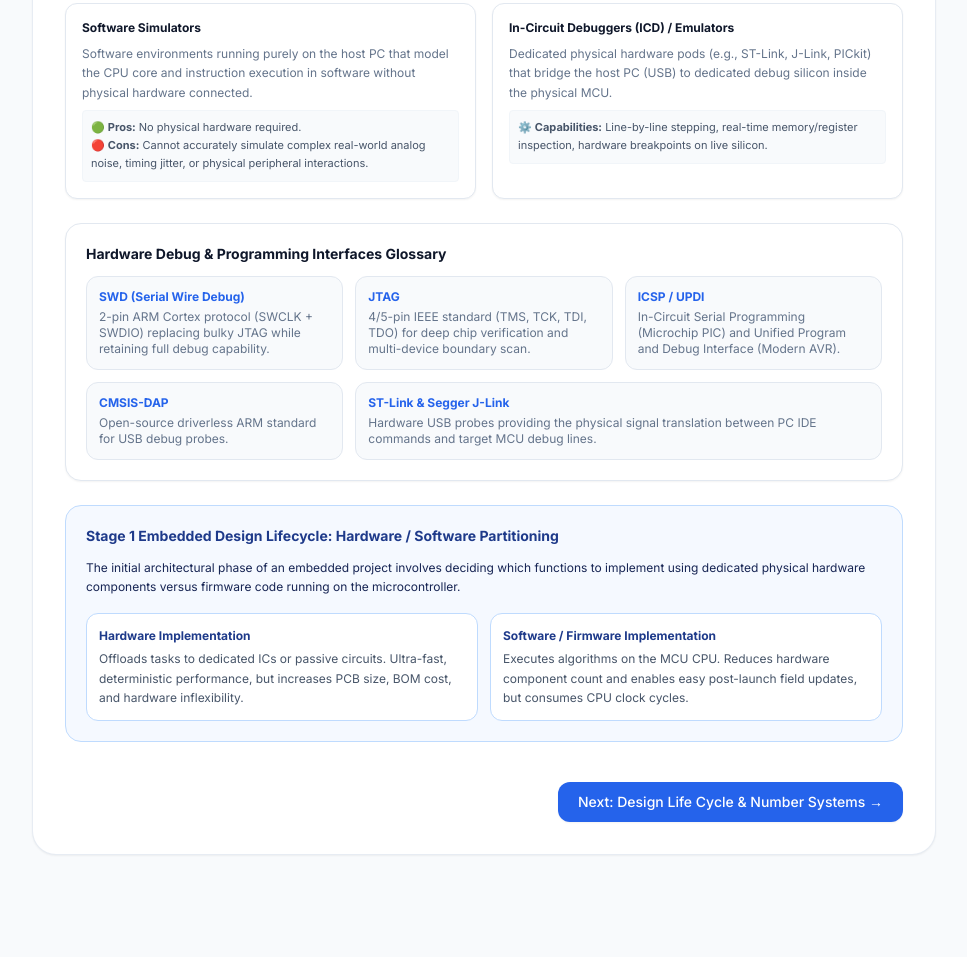
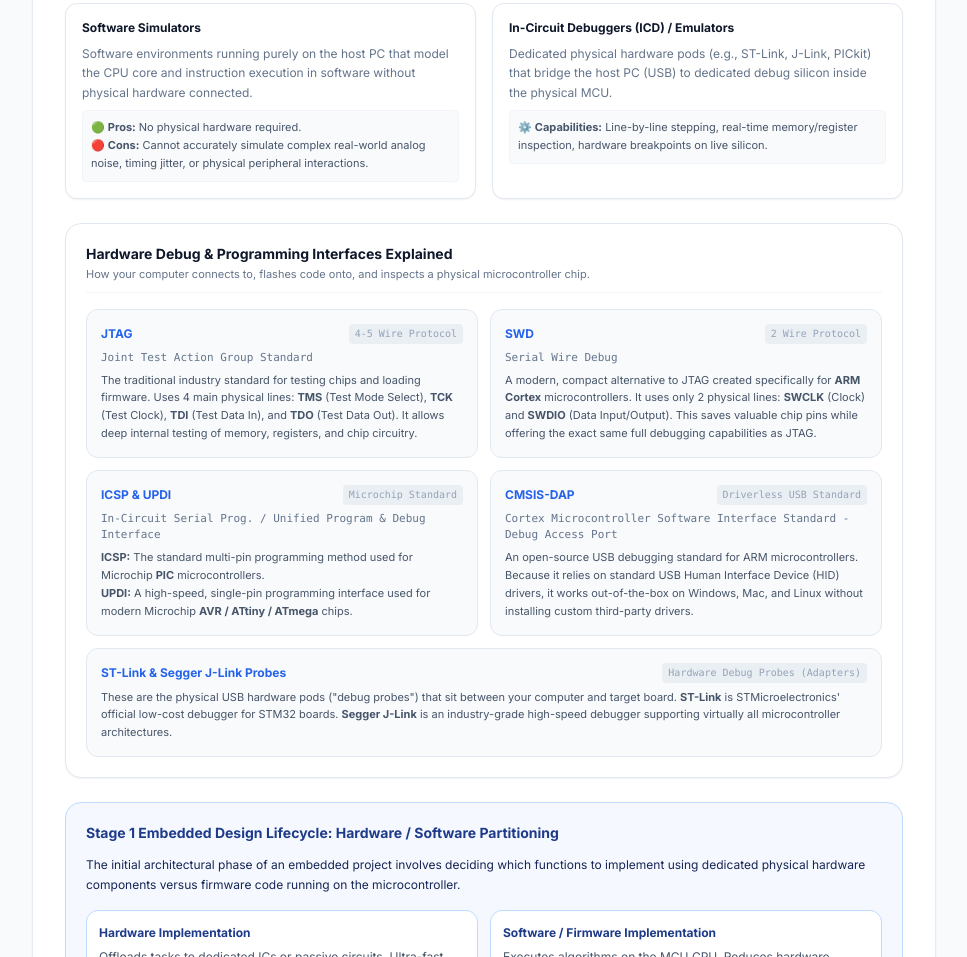
Before and after one commit to quantum-tomography/microcontrollers_interactive_lecture_2, a plain HTML site: page index.html in a window 1280 px wide. Shown: the part 638-1595 px from the top of the page, without its empty margins (312-1279 px from the left). Before the commit the page ends 1525 px from the top, so only its background shows below. Drawn offline with nearby package versions, Linux system fonts and the light colour scheme.

Commit message:
Revise Hardware Debug Interfaces section in index.html
Updated the Hardware Debug & Programming Interfaces section with detailed explanations and improved formatting.

```diff
--- a/index.html
+++ b/index.html
@@ -133,29 +133,80 @@
                         </div>
                     </div>
 
-                    <!-- Debug & Programming Protocol Glossary -->
-                    <div class="p-5 bg-white rounded-2xl border border-slate-200 shadow-sm space-y-3">
-                        <h3 class="text-sm font-bold text-slate-900">Hardware Debug & Programming Interfaces Glossary</h3>
-                        <div class="grid grid-cols-1 sm:grid-cols-3 gap-3 text-xs">
-                            <div class="p-3 bg-slate-50 rounded-xl border border-slate-200">
-                                <strong class="text-blue-600 block mb-1">SWD (Serial Wire Debug)</strong>
-                                <span class="text-slate-500">2-pin ARM Cortex protocol (SWCLK + SWDIO) replacing bulky JTAG while retaining full debug capability.</span>
+                    <!-- Hardware Debug & Programming Interface Glossary -->
+                    <div class="p-5 bg-white rounded-2xl border border-slate-200 shadow-sm space-y-4">
+                        <div class="border-b border-slate-100 pb-2">
+                            <h3 class="text-sm font-bold text-slate-900">Hardware Debug & Programming Interfaces Explained</h3>
+                            <p class="text-slate-500 text-[11px] mt-0.5">How your computer connects to, flashes code onto, and inspects a physical microcontroller chip.</p>
+                        </div>
+
+                        <div class="grid grid-cols-1 md:grid-cols-2 gap-3 text-xs">
+                            <!-- JTAG -->
+                            <div class="p-3.5 bg-slate-50 rounded-xl border border-slate-200 space-y-1.5">
+                                <div class="flex items-center justify-between">
+                                    <strong class="text-blue-600 text-xs font-bold">JTAG</strong>
+                                    <span class="text-[10px] font-mono text-slate-400 bg-slate-200/60 px-1.5 py-0.5 rounded">4-5 Wire Protocol</span>
+                                </div>
+                                <div class="text-[11px] font-mono text-slate-500">Joint Test Action Group Standard</div>
+                                <p class="text-slate-600 text-[11px] leading-relaxed">
+                                    The traditional industry standard for testing chips and loading firmware. Uses 4 main physical lines:
+                                    <strong>TMS</strong> (Test Mode Select),
+                                    <strong>TCK</strong> (Test Clock),
+                                    <strong>TDI</strong> (Test Data In), and
+                                    <strong>TDO</strong> (Test Data Out). It allows deep internal testing of memory, registers, and chip circuitry.
+                                </p>
                             </div>
-                            <div class="p-3 bg-slate-50 rounded-xl border border-slate-200">
-                                <strong class="text-blue-600 block mb-1">JTAG</strong>
-                                <span class="text-slate-500">4/5-pin IEEE standard (TMS, TCK, TDI, TDO) for deep chip verification and multi-device boundary scan.</span>
+
+                            <!-- SWD -->
+                            <div class="p-3.5 bg-slate-50 rounded-xl border border-slate-200 space-y-1.5">
+                                <div class="flex items-center justify-between">
+                                    <strong class="text-blue-600 text-xs font-bold">SWD</strong>
+                                    <span class="text-[10px] font-mono text-slate-400 bg-slate-200/60 px-1.5 py-0.5 rounded">2 Wire Protocol</span>
+                                </div>
+                                <div class="text-[11px] font-mono text-slate-500">Serial Wire Debug</div>
+                                <p class="text-slate-600 text-[11px] leading-relaxed">
+                                    A modern, compact alternative to JTAG created specifically for <strong>ARM Cortex</strong> microcontrollers. It uses only 2 physical lines:
+                                    <strong>SWCLK</strong> (Clock) and
+                                    <strong>SWDIO</strong> (Data Input/Output). This saves valuable chip pins while offering the exact same full debugging capabilities as JTAG.
+                                </p>
                             </div>
-                            <div class="p-3 bg-slate-50 rounded-xl border border-slate-200">
-                                <strong class="text-blue-600 block mb-1">ICSP / UPDI</strong>
-                                <span class="text-slate-500">In-Circuit Serial Programming (Microchip PIC) and Unified Program and Debug Interface (Modern AVR).</span>
+
+                            <!-- ICSP & UPDI -->
+                            <div class="p-3.5 bg-slate-50 rounded-xl border border-slate-200 space-y-1.5">
+                                <div class="flex items-center justify-between">
+                                    <strong class="text-blue-600 text-xs font-bold">ICSP & UPDI</strong>
+                                    <span class="text-[10px] font-mono text-slate-400 bg-slate-200/60 px-1.5 py-0.5 rounded">Microchip Standard</span>
+                                </div>
+                                <div class="text-[11px] font-mono text-slate-500">In-Circuit Serial Prog. / Unified Program & Debug Interface</div>
+                                <p class="text-slate-600 text-[11px] leading-relaxed">
+                                    <strong>ICSP:</strong> The standard multi-pin programming method used for Microchip <strong>PIC</strong> microcontrollers.<br>
+                                    <strong>UPDI:</strong> A high-speed, single-pin programming interface used for modern Microchip <strong>AVR / ATtiny / ATmega</strong> chips.
+                                </p>
                             </div>
-                            <div class="p-3 bg-slate-50 rounded-xl border border-slate-200">
-                                <strong class="text-blue-600 block mb-1">CMSIS-DAP</strong>
-                                <span class="text-slate-500">Open-source driverless ARM standard for USB debug probes.</span>
+
+                            <!-- CMSIS-DAP -->
+                            <div class="p-3.5 bg-slate-50 rounded-xl border border-slate-200 space-y-1.5">
+                                <div class="flex items-center justify-between">
+                                    <strong class="text-blue-600 text-xs font-bold">CMSIS-DAP</strong>
+                                    <span class="text-[10px] font-mono text-slate-400 bg-slate-200/60 px-1.5 py-0.5 rounded">Driverless USB Standard</span>
+                                </div>
+                                <div class="text-[11px] font-mono text-slate-500">Cortex Microcontroller Software Interface Standard - Debug Access Port</div>
+                                <p class="text-slate-600 text-[11px] leading-relaxed">
+                                    An open-source USB debugging standard for ARM microcontrollers. Because it relies on standard USB Human Interface Device (HID) drivers, it works out-of-the-box on Windows, Mac, and Linux without installing custom third-party drivers.
+                                </p>
                             </div>
-                            <div class="p-3 bg-slate-50 rounded-xl border border-slate-200 sm:col-span-2">
-                                <strong class="text-blue-600 block mb-1">ST-Link & Segger J-Link</strong>
-                                <span class="text-slate-500">Hardware USB probes providing the physical signal translation between PC IDE commands and target MCU debug lines.</span>
+
+                            <!-- ST-Link & J-Link (Full Width) -->
+                            <div class="p-3.5 bg-slate-50 rounded-xl border border-slate-200 md:col-span-2 space-y-1.5">
+                                <div class="flex items-center justify-between">
+                                    <strong class="text-blue-600 text-xs font-bold">ST-Link & Segger J-Link Probes</strong>
+                                    <span class="text-[10px] font-mono text-slate-400 bg-slate-200/60 px-1.5 py-0.5 rounded">Hardware Debug Probes (Adapters)</span>
+                                </div>
+                                <p class="text-slate-600 text-[11px] leading-relaxed">
+                                    These are the physical USB hardware pods ("debug probes") that sit between your computer and target board.
+                                    <strong>ST-Link</strong> is STMicroelectronics' official low-cost debugger for STM32 boards.
+                                    <strong>Segger J-Link</strong> is an industry-grade high-speed debugger supporting virtually all microcontroller architectures.
+                                </p>
                             </div>
                         </div>
                     </div>
```
